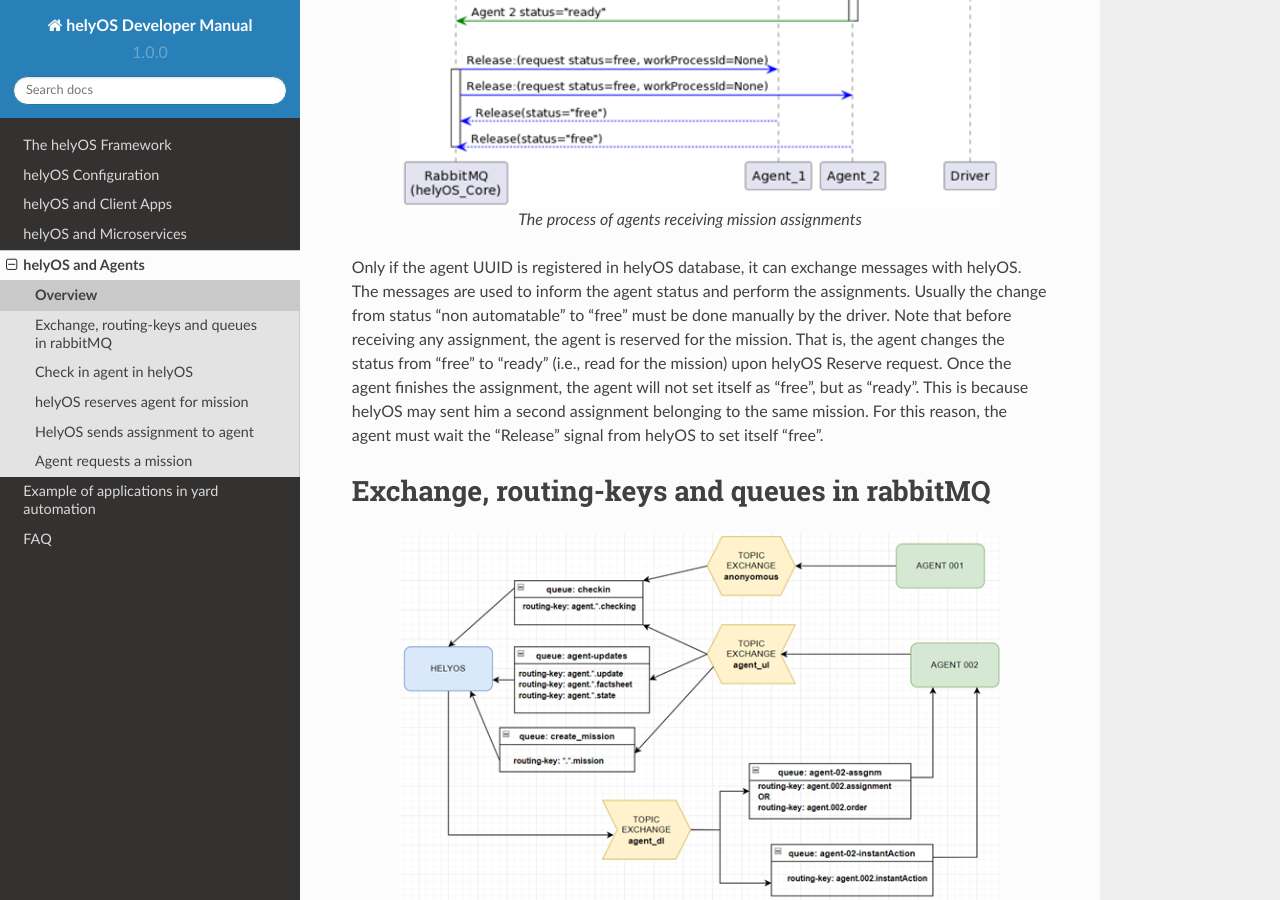
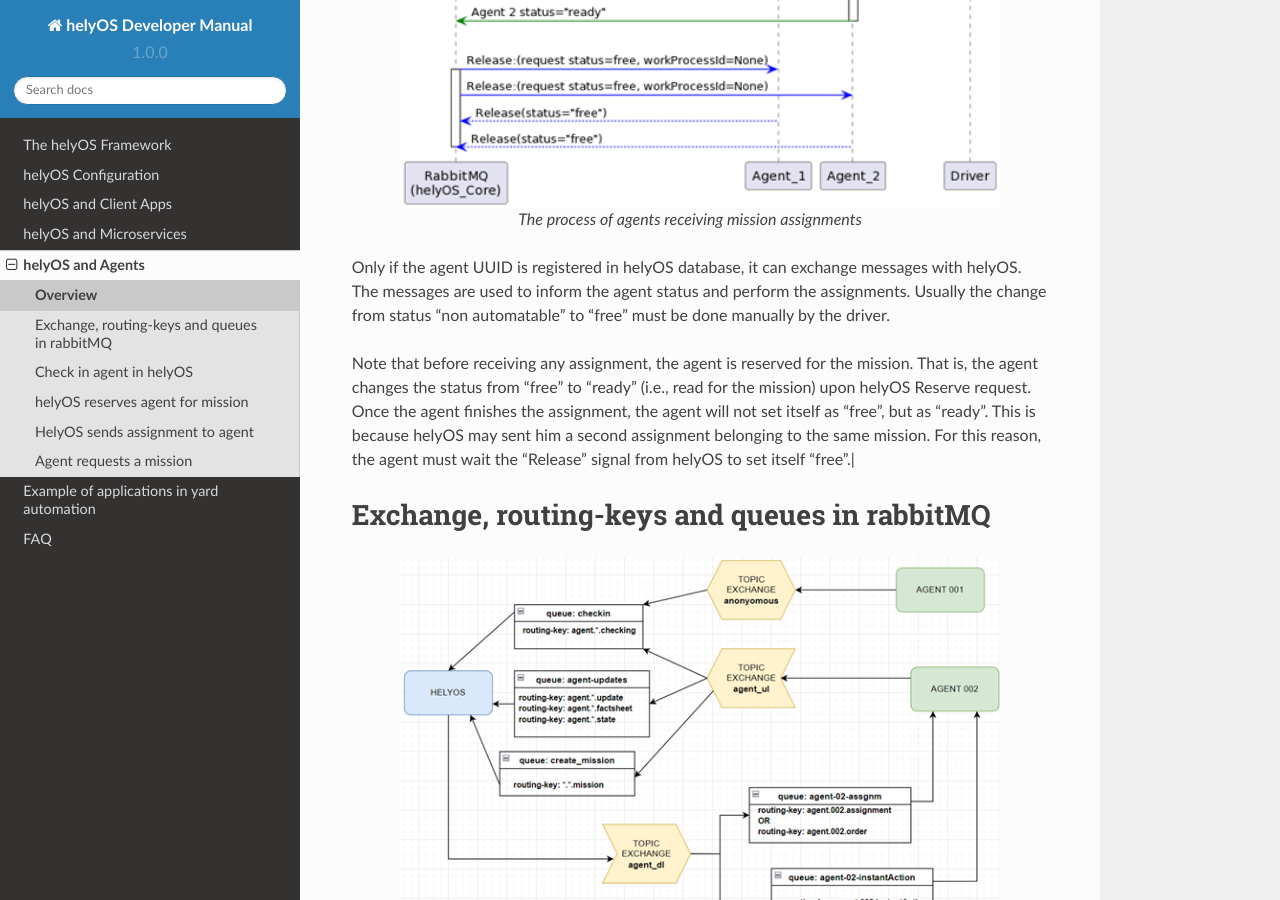
Before and after one commit to FraunhoferIVI/helyos-documentation, a Sphinx documentation site: the page built from docs/source/5-communication-between-helyos-and-agents/agents-and-helyos.rst, in a window 1280 px wide and 900 px high, scrolled down 779 px. Built offline with Sphinx 7.4.7 and the Read the Docs theme 2.0.0, drawn with Linux system fonts in a browser that asks for light colours.

Commit message:
add empty line after block

```diff
--- a/docs/source/5-communication-between-helyos-and-agents/agents-and-helyos.rst
+++ b/docs/source/5-communication-between-helyos-and-agents/agents-and-helyos.rst
@@ -9,10 +9,9 @@ Overview
 
 
 Only if the agent UUID is registered in helyOS database, it can exchange messages with helyOS. The messages are used to inform the agent status and perform the assignments.
-Usually the change from status "non automatable" to "free" must be done manually by the driver. Note that before receiving any assignment, the agent is reserved for the mission.
-That is, the agent changes the status from "free" to "ready" (i.e., read for the mission) upon helyOS Reserve request.
-Once the agent finishes the assignment, the agent will not set itself as "free", but as "ready".
-This is because helyOS may sent him a second assignment belonging to the same mission. For this reason, the agent must wait the "Release" signal from helyOS to set itself "free".
+Usually the change from status "non automatable" to "free" must be done manually by the driver.
+
+| Note that before receiving any assignment, the agent is reserved for the mission. That is, the agent changes the status from "free" to "ready" (i.e., read for the mission) upon helyOS Reserve request. Once the agent finishes the assignment, the agent will not set itself as "free", but as "ready". This is because helyOS may sent him a second assignment belonging to the same mission. For this reason, the agent must wait the "Release" signal from helyOS to set itself "free".|
 
 
 Exchange, routing-keys and queues in rabbitMQ
```
Also changed, not shown: docs/source/7-FAQ/FAQ.rst (line endings or trailing spaces), 1 other file.
